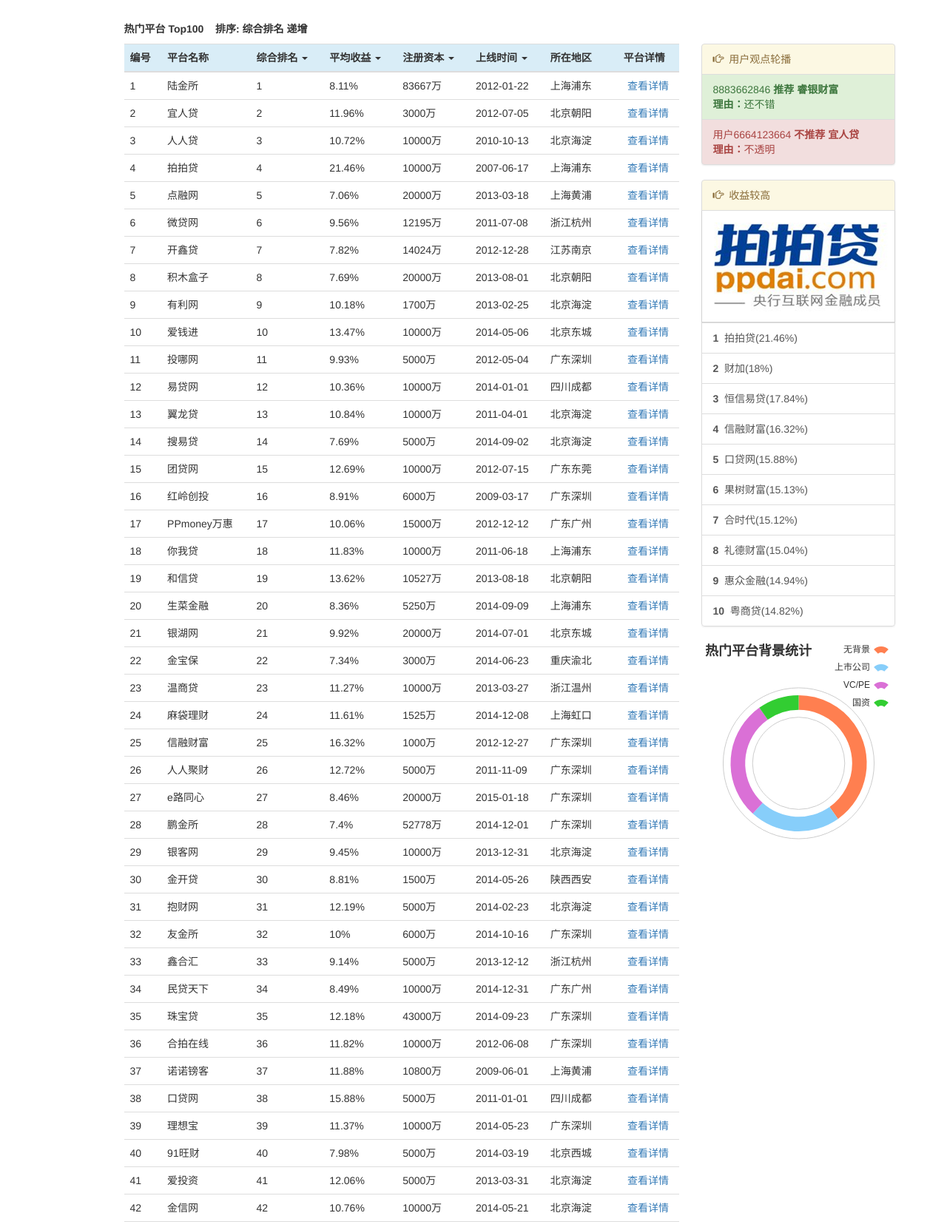
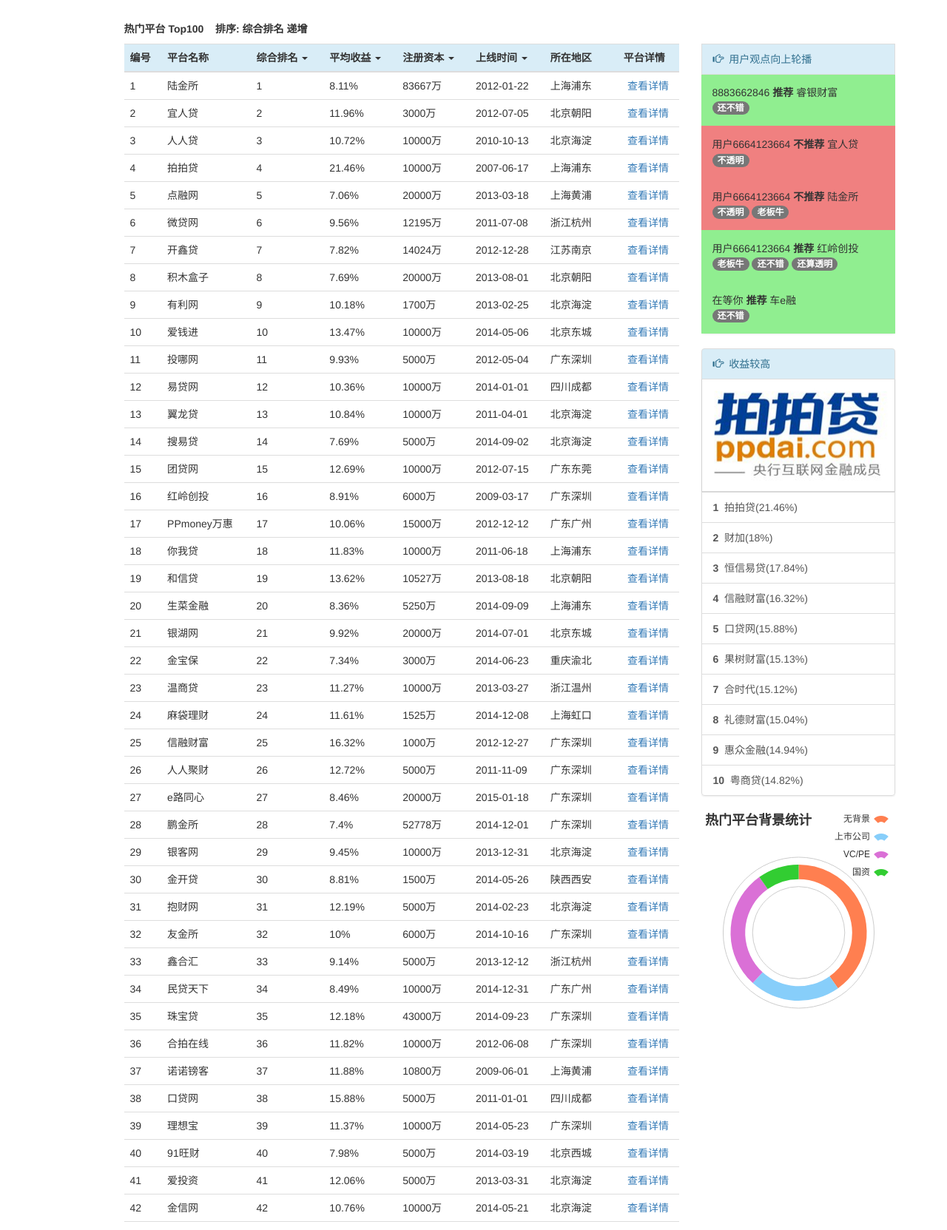
Before and after one commit to Andy0526/business_web, a Flask app: page /detail/rank in a window 1280 px wide. Shown: the part 51-1714 px from the top of the page at 74% size. Run offline with Flask 2, Linux system fonts and the light colour scheme; some libraries are stand-ins or nearby versions.

Commit message:
2016.4.18 xiugai

```diff
--- a/templates/detail_rank.html
+++ b/templates/detail_rank.html
@@ -139,35 +139,26 @@
                                 }
                             ]
                         };
-
-
                         chart_platform_background_chart.setOption(chart_platform_background_option);
                     }
                 </script>
 
-                     <div class="list-group" style="width: 100%;">
- <a href="#" class="list-group-item list-group-item-warning">
-                        <span class="glyphicon glyphicon-hand-right"></span>&nbsp;&nbsp;用户观点轮播
+                <a href="#" class="list-group-item list-group-item-info">
+                        <span class="glyphicon glyphicon-hand-right"></span>&nbsp;&nbsp;用户观点向上轮播
                     </a>
-
-                    <a  id="recent_reviews_good" href="#" class="list-group-item list-group-item list-group-item-success"
-                    style='white-space:nowrap;overflow:hidden;text-overflow:ellipsis;'>
-                         </a>
-
-  <a  id="recent_reviews_bad" href="#" class="list-group-item list-group-item list-group-item-danger" style='white-space:nowrap;overflow:hidden;text-overflow:ellipsis;'></a>
-
+                     <div id ="recent_reviews" class="list-group" style="width: 100%;">
                 </div>
 
 
                 <div id="rank_platform_earn" class="list-group" style="width: 100%;margin: 0 auto;">
-                    <a href="#" class="list-group-item list-group-item-warning">
+                    <a href="#" class="list-group-item list-group-item-info">
                         <span class="glyphicon glyphicon-hand-right"></span>&nbsp;&nbsp;收益较高
                     </a>
                     <img src="{{ url_for("static",filename='img/mh3.jpg') }}" style="width:100%;margin: 0 auto;border: 1px lightgrey solid">
 
                 </div>
 
-                 <div id="chart_platform_background" style="width:100%;height:330px;margin-top: 20px;"></div>
+                 <div id="chart_platform_background" style="width:100%;height:330px;margin-top: 20px;color:lightcoral;"></div>
 
 
 
@@ -318,58 +309,55 @@
                 }
         }
 
-        var recent_reviews_list_good =  [];
-        var recent_reviews_list_bad = [];
-        function  init_recent_reviews(recent_reviews_list){
-
-            for(var i=0;i<recent_reviews_list.length;++i){
-                  var recent_review = recent_reviews_list[i];
-                 if(recent_review.evaluation==0||recent_review.evaluation==1) {
-                        recent_reviews_list_bad.push(recent_review);
-                    }else{
-                     recent_reviews_list_good.push(recent_review);
-                    }
-            }
+        var recent_reviews_list;
+        function  init_recent_reviews(in_recent_reviews_list){
+            recent_reviews_list = in_recent_reviews_list;
         }
 
-        var show_index_good = -1;
-        var show_index_bad = -1;
+        var show_index = -1;
          function show_recent_reviews() {
 
-            show_index_good++;
-             if (show_index_good >= recent_reviews_list_good.length) {
-                 show_index_good = 0;
+            show_index++;
+             if (show_index >= recent_reviews_list.length) {
+                 show_index = 0;
              }
-                show_index_bad++;
-            if (show_index_bad >= recent_reviews_list_bad.length) {
-                show_index_bad = 0;
+             var show_num = 5;
+             $("#recent_reviews").html("");
+             for(var i=0;i<show_num;++i){
+                  var index = (show_index+i) % recent_reviews_list.length ;
+                  var recent_review = recent_reviews_list[index];
+
+                 var attitude = "";
+                 var head_str ="";
+                   if(recent_review.evaluation==0||recent_review.evaluation==1) {
+                       attitude="不推荐"
+                       head_str=  "<div class='panel-body' style='background-color:lightcoral'>"
+
+                    }else{
+                     attitude="推荐"
+                       head_str=  "<div class='panel-body' style='background-color:lightgreen'>"
+                    }
+
+                  var labels_list =  recent_review.label;
+            var tags_str = "";
+            for(var j=0;j<labels_list.length;++j){
+                tags_str += '<span class="badge">'+ labels_list[j]+'</span>&nbsp;';
             }
 
+                 var show_str =
+head_str+
+                         recent_review.reviewUserName +
+                     "&nbsp;" +
+                     "<strong>" + attitude + "</strong>" +
+                     "&nbsp;" +
+                     "<span>" + recent_review.platName + "</span>" +
+                     "<br>" +
+                     tags_str+
+                                  "</div>";
+                $("#recent_reviews").append(show_str);
+             }
 
 
-             var recent_review = recent_reviews_list_good[show_index_good];
-             var show_str = recent_review.reviewUserName +
-                     "&nbsp;" +
-                     "<strong>" + "推荐" + "</strong>" +
-                     "&nbsp;" +
-                     "<strong>" + recent_review.platName + "</strong>" +
-                     "<br>" +
-                     "<strong> 理由：</strong>" +
-                     recent_review.label
-             $("#recent_reviews_good").html(show_str);
-
-
-             recent_review = recent_reviews_list_bad[show_index_bad];
-             show_str = recent_review.reviewUserName +
-                     "&nbsp;" +
-                     "<strong>" + "不推荐" + "</strong>" +
-                     "&nbsp;" +
-                     "<strong>" + recent_review.platName + "</strong>" +
-                     "<br>" +
-                     "<strong> 理由：</strong>" +
-                     recent_review.label
-
-             $("#recent_reviews_bad").html(show_str);
 
 
         }
@@ -388,7 +376,7 @@
                 init_recent_reviews(data.recent_reviews_list);
                 show_recent_reviews()
 
-                setInterval(show_recent_reviews,4000);// 注意函数名没有引号和括弧！
+                setInterval(show_recent_reviews,2500);// 注意函数名没有引号和括弧！
 
                 // 显示平台内容
                 $("#platform_num").text(data_info.length);
```
